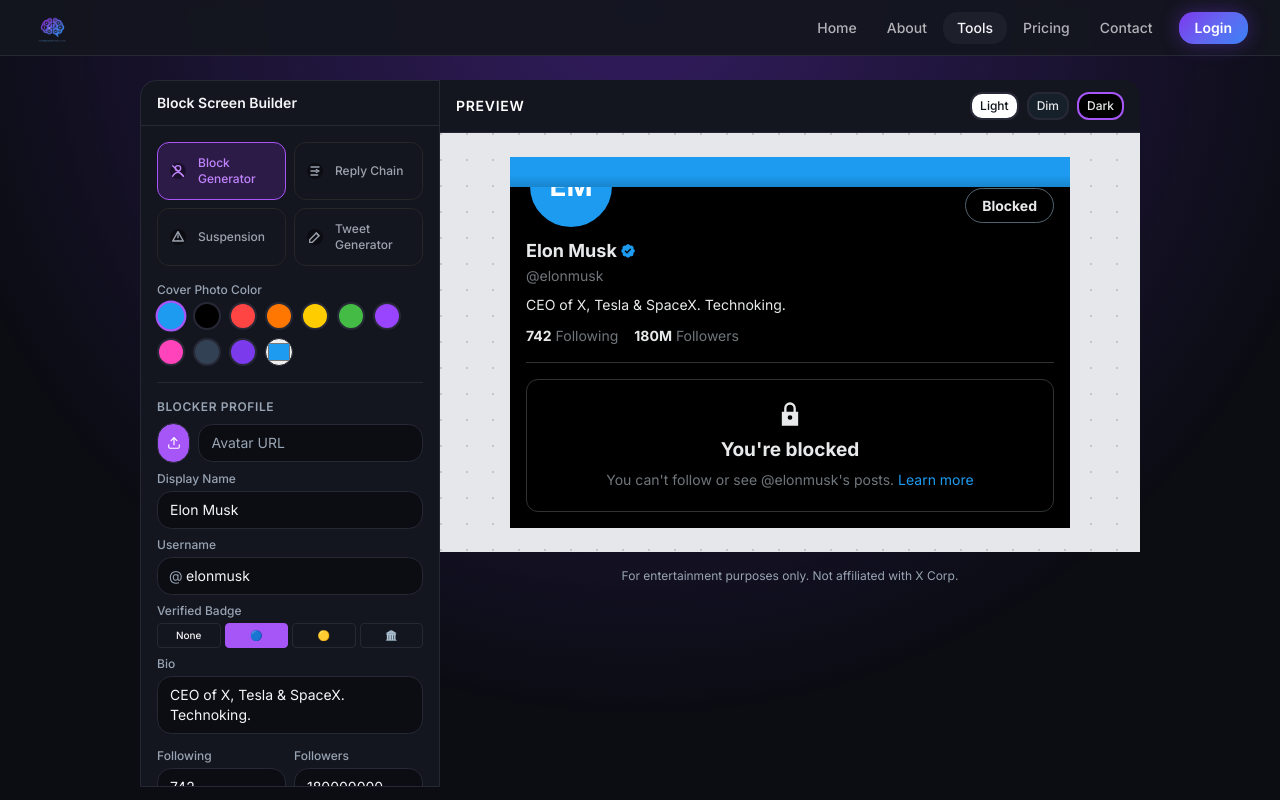
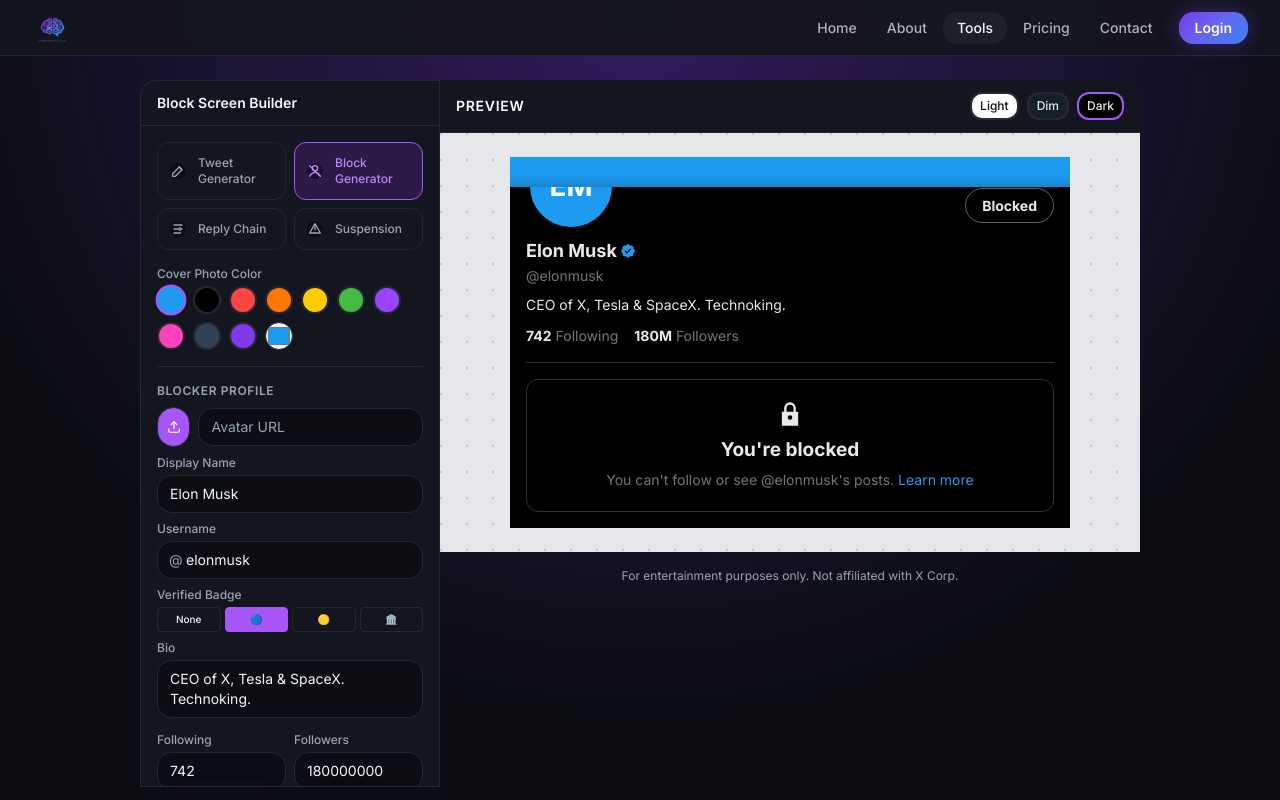
Before and after one commit to deevayrattanai-coder/comment-tool, a Next.js app: page /tools/twitter-block-generator in a window 1280 px wide. Shown: the top 800 px of the page. Built offline with nearby package versions, Linux system fonts and the light colour scheme; no server answers.

Commit message:
feat: rename Twitter Reply Generator to Comment Generator and update tools list

```diff
--- a/app/tools/ToolContent.tsx
+++ b/app/tools/ToolContent.tsx
@@ -70,7 +70,7 @@
     icon: <Youtube size={20} />,
   },
   {
-    name: "X (Twitter) Reply Generator",
+    name: "X (Twitter) Comment Generator",
     slug: "/tools/twitter-comment-generator",
     desc: "Create realistic replies and threads.",
     icon: <Twitter size={20} />,
@@ -99,15 +99,13 @@
     desc: "Generate block screens.",
     icon: <Twitter size={20} />,
   },
+  {
+    name: "Pomodoro Timer",
+    slug: "/tools/pomodoro-timer",
+    desc: "Boost productivity with focus sessions.",
+    icon: <Clock size={20} />,
+  },
 
-  /* ❌ DISABLED TOOLS */
-  {
-    name: "Caption Generator",
-    slug: "/tools/caption-generator",
-    desc: "Write high-converting captions instantly.",
-    icon: <Type size={20} />,
-    disabled: true,
-  },
   {
     name: "Hashtag Generator",
     slug: "/tools/hashtag-generator",
@@ -129,12 +127,7 @@
     icon: <Download size={20} />,
     disabled: true,
   },
-  {
-    name: "Pomodoro Timer",
-    slug: "/tools/pomodoro-timer",
-    desc: "Boost productivity with focus sessions.",
-    icon: <Clock size={20} />,
-  },
+
   {
     name: "Receipt Generator",
     slug: "/tools/receipt-generator",
--- a/components/ToolsSection.tsx
+++ b/components/ToolsSection.tsx
@@ -4,6 +4,26 @@
 import { usePathname } from "next/navigation";
 
 const tools = [
+  {
+    name: "Tweet Generator",
+    path: "/tools/twitter-tweet-generator",
+    icon: (
+      <svg viewBox="0 0 24 24" fill="none" className="w-5 h-5">
+        <path
+          d="M4 20h4l10-10-4-4L4 16v4z"
+          stroke="currentColor"
+          strokeWidth="2"
+          strokeLinejoin="round"
+        />
+        <path
+          d="M14 6l4 4"
+          stroke="currentColor"
+          strokeWidth="2"
+          strokeLinecap="round"
+        />
+      </svg>
+    ),
+  },
   {
     name: "Block Generator",
     path: "/tools/twitter-block-generator",
@@ -67,26 +87,6 @@
       </svg>
     ),
   },
-  {
-    name: "Tweet Generator",
-    path: "/tools/twitter-tweet-generator",
-    icon: (
-      <svg viewBox="0 0 24 24" fill="none" className="w-5 h-5">
-        <path
-          d="M4 20h4l10-10-4-4L4 16v4z"
-          stroke="currentColor"
-          strokeWidth="2"
-          strokeLinejoin="round"
-        />
-        <path
-          d="M14 6l4 4"
-          stroke="currentColor"
-          strokeWidth="2"
-          strokeLinecap="round"
-        />
-      </svg>
-    ),
-  },
 ];
 
 export default function ToolsSection() {
```
